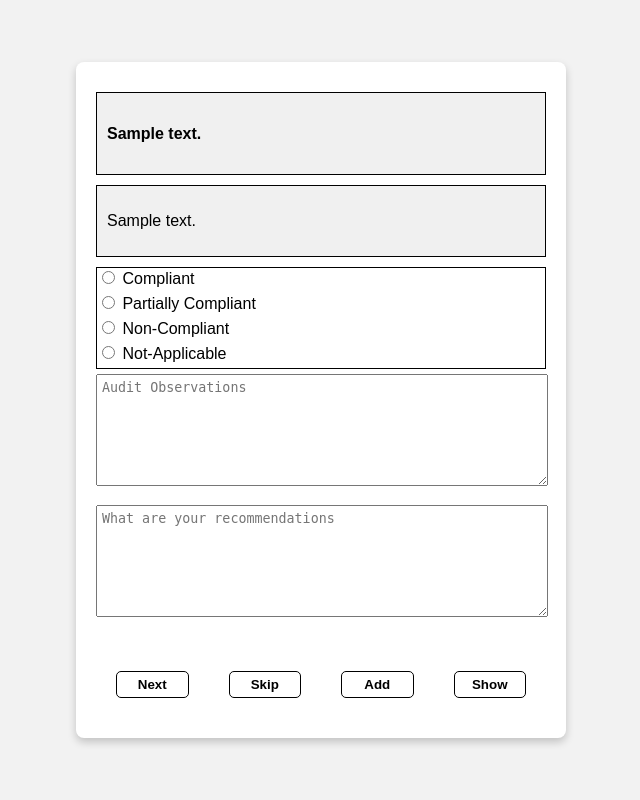
After one commit to Vedashree-Ekbote/Compliance_project, a Django app: template comp_auto/templates/audit_response.html in a window 1280 px wide. The commit adds this page. Shown: the whole page, without its empty margins (319-959 px from the left). Run offline with Django 3.2, Linux system fonts and the light colour scheme; the template is opened without the code that fills it: most values are stand-ins (such as "Sample title", 1, 10 or a date in 2020).

Commit message:
Add files via upload

```diff
--- /dev/null
+++ b/comp_auto/templates/audit_response.html
@@ -0,0 +1,145 @@
+<!DOCTYPE html>
+<html lang="en">
+<head>
+    <meta charset="UTF-8">
+    <meta name="viewport" content="width=device-width, initial-scale=1.0">
+    <title>User Responses to Audit Points</title>
+
+    <style>
+        body {
+            font-family: Arial, sans-serif;
+            margin: 0;
+            padding: 0;
+            background-color: #f2f2f2;
+        }
+
+        .Audit-points {
+            display: flex;
+            justify-content: center;
+            align-items: center;
+            height: 100vh;
+        }
+
+        .card {
+            width: 450px;
+            display: block;
+            box-shadow: 0 4px 8px 0 rgba(0, 0, 0, 0.2);
+            background-color: #fff;
+            padding: 20px;
+            color: black;
+            border-radius: 8px;
+            transition: transform 0.5s;
+        }
+
+        .card:hover {
+            transform: scale(1.02);
+            box-shadow: 0 8px 16px 0 rgba(0, 0, 0, 0.2);
+        }
+
+        .audit-point {
+            border: 1px solid black;
+            margin: 10px 0;
+            padding: 10px;
+            background-color:#f0f0f0;
+                }
+
+        .status{
+            border:1px solid black;
+            width: calc(100% - 2px);
+        }
+        .audit_observation textarea,
+        .recommandations textarea {
+            width: calc(100% - 10px);
+            height: 100px;
+            resize: vertical;
+            padding: 5px;
+            margin-top: 5px;
+            margin-bottom: 10px;
+        }
+
+        .buttons {
+            display: flex;
+            justify-content: space-between;
+            margin-top: 20px;
+        }
+
+        .buttons .btn {
+            flex: 1;
+            max-width: 20%;
+            font-weight: bold;
+            text-align: center;
+            cursor: pointer;
+            padding: 5px;
+            margin: 20px;
+            color: black;
+            border: 1px solid black;
+            border-radius: 5px;
+            background-color: white;
+            transition: background-color 0.3s, color 0.3s, border 0.3s;
+            font-size: 18;
+        }
+
+        .buttons .btn:hover {
+            background-color: black;
+            color: white;
+
+        }
+        label {
+            display: block;
+            margin-bottom: 5px;
+        }
+
+    </style>
+</head>
+<body>
+    <div class="Audit-points">
+        <div class="card">
+            <form method="post">
+                {% csrf_token %}
+                {{ form.non_field_errors }}
+            <div class="audit-point">
+                <h4>{{ current_audit_point.audit_point_text }}</h4>
+            </div>
+            <div class="audit-point">
+                <p>{{ current_audit_point.summary }}</p>
+            </div>
+            <div class="status" id="Status">
+                <label>
+                    <input type="radio" class="compliance_type" name="compliance_type" value="compliant">
+                    Compliant
+                </label>
+                <label>
+                    <input type="radio" class="compliance_type" name="compliance_type" value="partially-compliant">
+                    Partially Compliant
+                </label>
+                <label>
+                    <input type="radio" class="compliance_type" name="compliance_type" value="non-compliant">
+                    Non-Compliant
+                </label>
+                <label>
+                    <input type="radio" class="compliance_type" name="compliance_type" value="not-applicable">
+                    Not-Applicable
+                </label>
+            </div>
+
+            <div class="audit_observation" id="Observation">
+                <textarea name="audit_observations" id="auditobservation" placeholder="Audit Observations"></textarea>
+            </div>
+
+            <div class="recommandations" id="Recommandation">
+
+                <textarea name="recommandations" id="recommandation" placeholder="What are your recommendations"></textarea>
+            </div>
+            <div class="buttons">
+            <button type="submit" class="btn" name="nextButton" id="nextButton">Next</button>
+            <button type="submit" class="btn" name="skipButton" id="skipButton">Skip</button>
+            <button type="submit" class="btn" name="addmoreButton" id="addmoreButton">Add</button>
+            <button type="submit" class="btn" name="submitButton" id="submitButton">Show</button>
+            </div>
+
+        </form>
+        </div>
+
+    </div>
+</body>
+</html>
--- a/comp_auto/templates/genreport.html
+++ b/comp_auto/templates/genreport.html
@@ -5,6 +5,7 @@
 <link rel="stylesheet" href="https://cdnjs.cloudflare.com/ajax/libs/font-awesome/5.15.3/css/all.min.css">
 <link rel="stylesheet" href="{% static 'css/genreport.css' %}">
 <style>
+
   .buttons .btn {
     flex: 1;
     max-width:20%;
@@ -86,7 +87,9 @@ a:hover {
       </tbody>
   </table>
 </div>
-         <form method="post" enctype="multipart/form-data"action="{% url 'audit_questions' %}">
+<form method="post" action="{% url 'audit_points' %}">
+
+{% comment %} <form method="post" enctype="multipart/form-data"action="{% url 'audit_questions' %}"> {% endcomment %}
                 {% csrf_token %}
                 {{ form.as_p }}
                 <div class="buttons">
```
Also changed, not shown: comp_auto/models.py (+9 -10 lines), comp_auto/templates/thank_you.html (added, +111 -0 lines), comp_auto/urls.py (+5 -2 lines), comp_auto/views.py (+104 -12 lines), comp_auto/migrations/0011_userresponse_audit_point.py (added).
